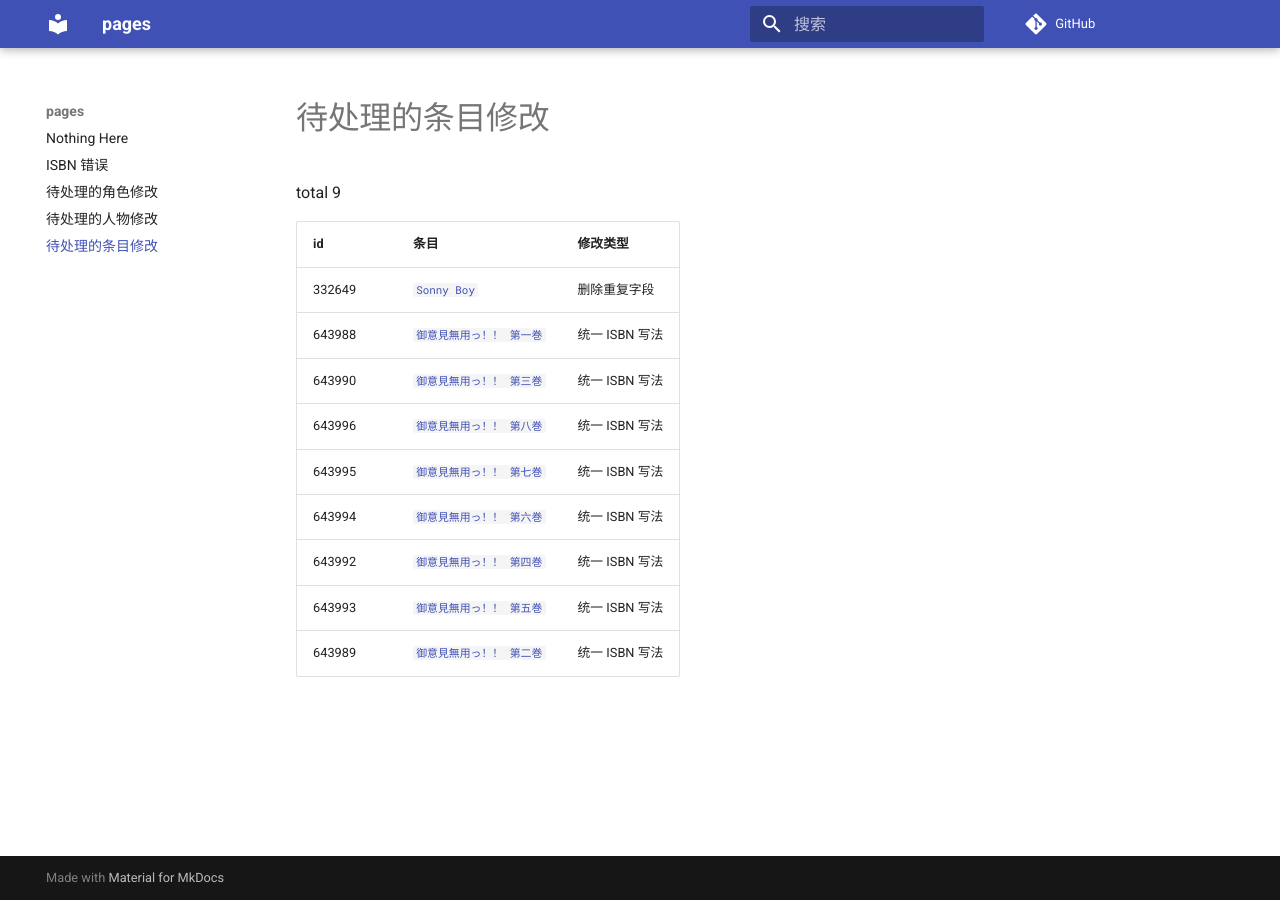
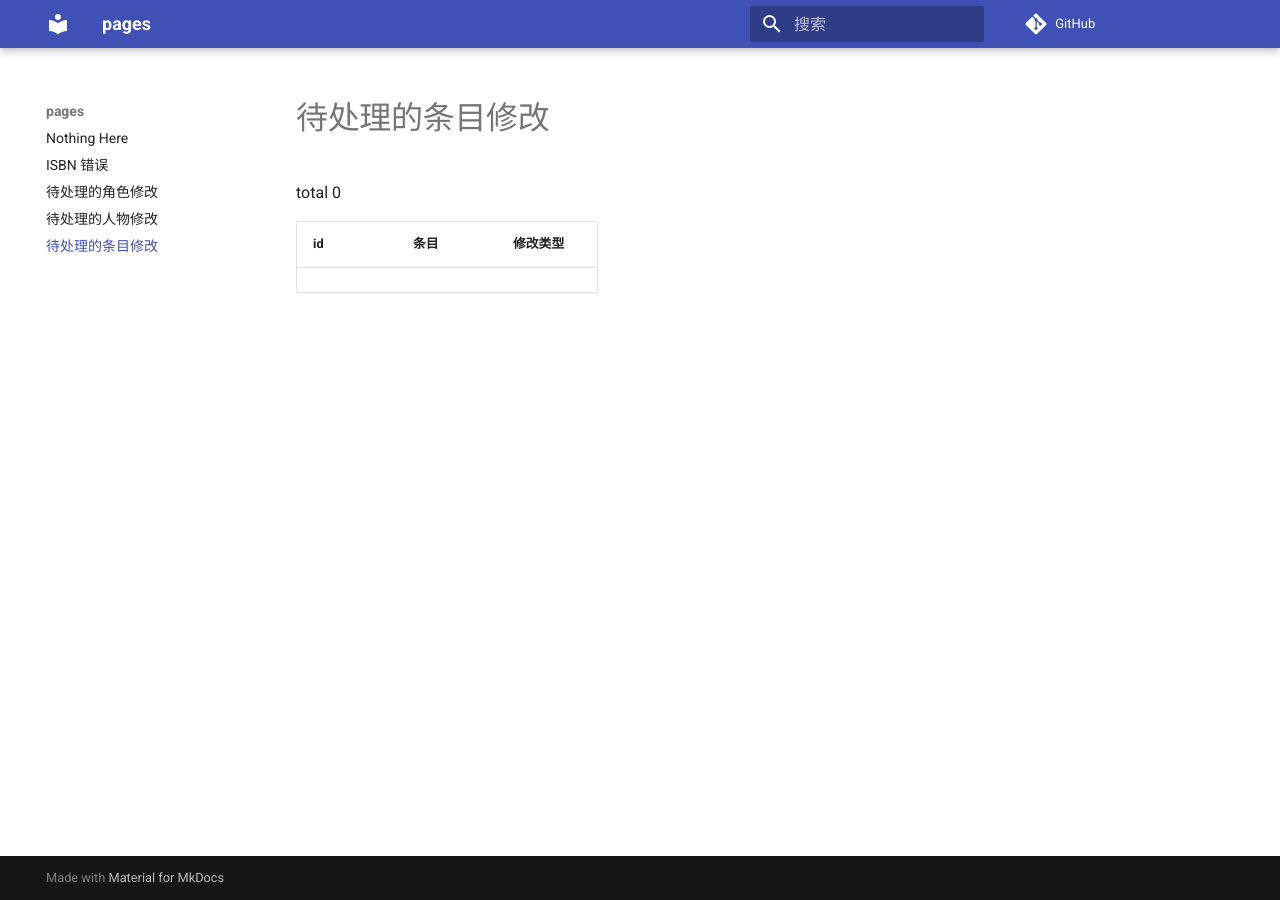
Before and after one commit to trim21/bangumi-pages, an MkDocs documentation site: the page built from docs/pending-subject-changes.md, in a window 1280 px wide. Built offline with MkDocs 1.6.1 and Material for MkDocs 9.7.7, drawn with Linux system fonts in a browser that asks for light colours; comment, search, counter and statistics services are not loaded.

Commit message:
update pending-changes.md

```diff
--- a/docs/pending-subject-changes.md
+++ b/docs/pending-subject-changes.md
@@ -1,15 +1,6 @@
 # 待处理的条目修改
 
-total 9
+total 0
 
 | id | 条目 | 修改类型 |
 | --- | --- | --- |
-| 332649 | [`Sonny Boy`](https://bgm.tv/subject/332649) | 删除重复字段 |
-| 643988 | [`御意見無用っ！！ 第一巻`](https://bgm.tv/subject/643988) | 统一 ISBN 写法 |
-| 643990 | [`御意見無用っ！！ 第三巻`](https://bgm.tv/subject/643990) | 统一 ISBN 写法 |
-| 643996 | [`御意見無用っ！！ 第八巻`](https://bgm.tv/subject/643996) | 统一 ISBN 写法 |
-| 643995 | [`御意見無用っ！！ 第七巻`](https://bgm.tv/subject/643995) | 统一 ISBN 写法 |
-| 643994 | [`御意見無用っ！！ 第六巻`](https://bgm.tv/subject/643994) | 统一 ISBN 写法 |
-| 643992 | [`御意見無用っ！！ 第四巻`](https://bgm.tv/subject/643992) | 统一 ISBN 写法 |
-| 643993 | [`御意見無用っ！！ 第五巻`](https://bgm.tv/subject/643993) | 统一 ISBN 写法 |
-| 643989 | [`御意見無用っ！！ 第二巻`](https://bgm.tv/subject/643989) | 统一 ISBN 写法 |
```
